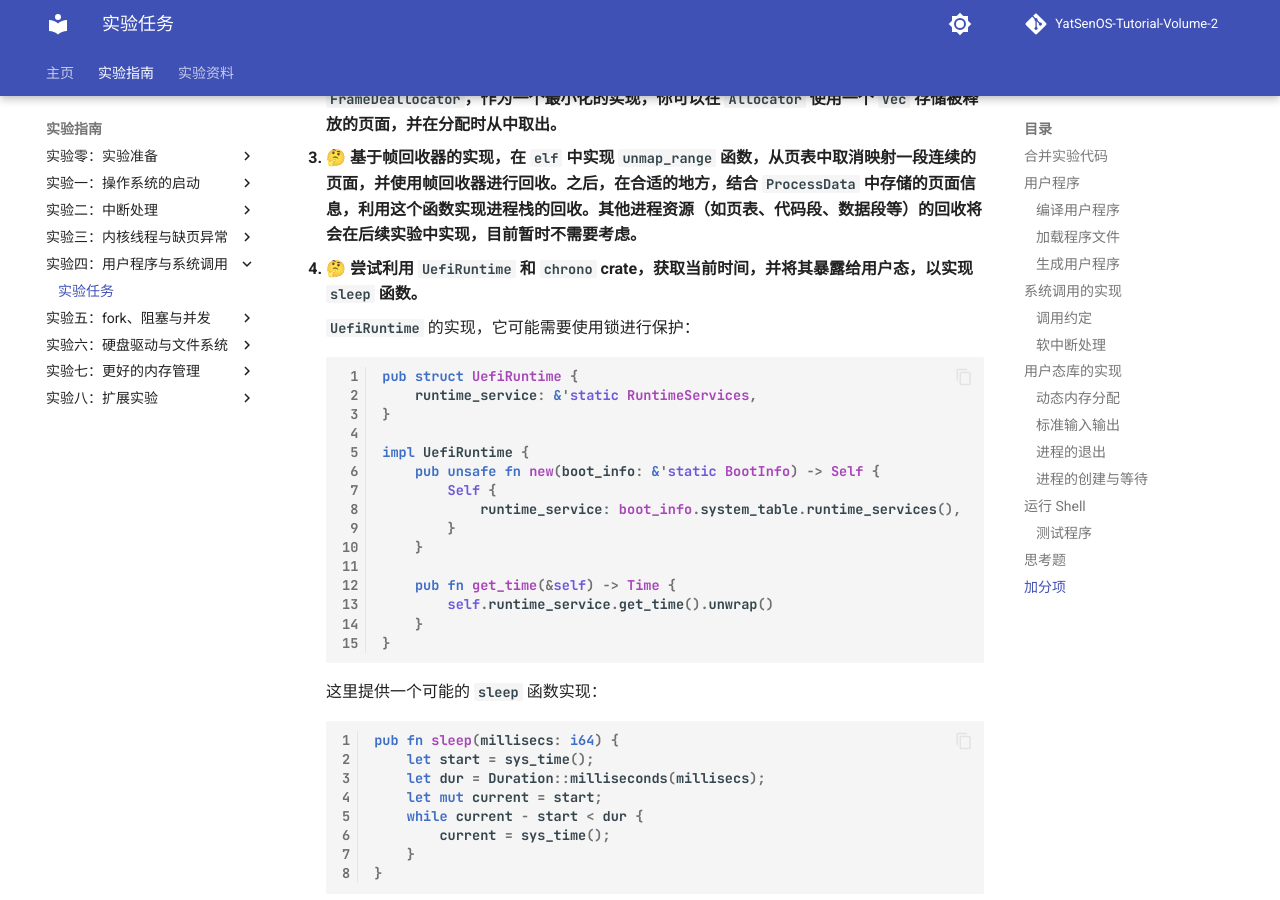
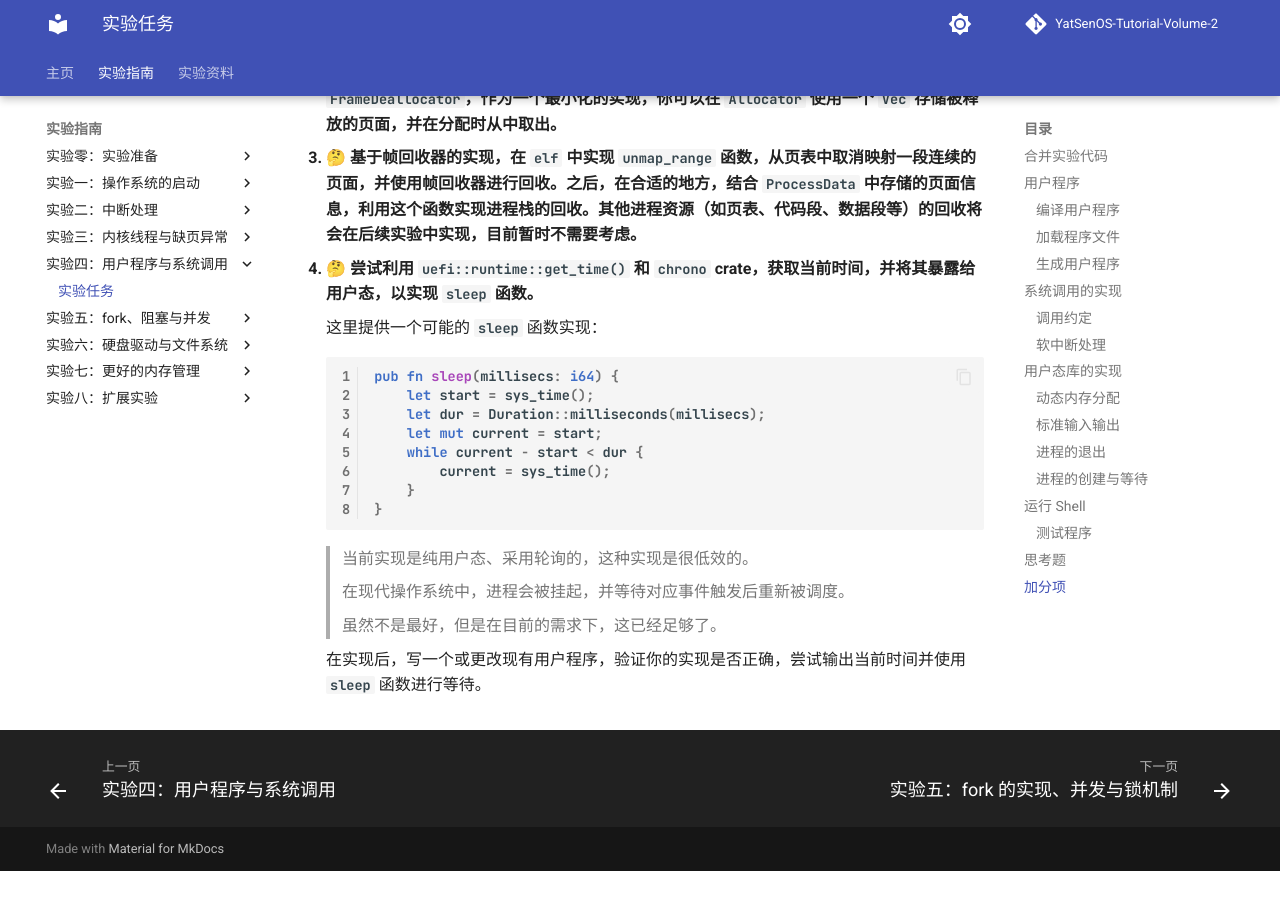
Before and after one commit to YatSenOS/YatSenOS-Tutorial-Volume-2, an MkDocs documentation site: the page built from docs/labs/0x04/tasks.md, in a window 1280 px wide and 900 px high, scrolled down 21780 px. Built offline with MkDocs 1.6.1 and Material for MkDocs 9.7.7, drawn with Linux system fonts in a browser that asks for light colours; comment, search, counter and statistics services are not loaded; after the commit the page ends 22651 px from its top, so only the background shows below that; some of the changed text lies outside the part shown.

Commit message:
chore(deps): update to uefi v0.32

````diff
--- a/docs/labs/0x04/tasks.md
+++ b/docs/labs/0x04/tasks.md
@@ -218,7 +218,7 @@
 
 let apps = if config.load_apps {
     info!("Loading apps...");
-    Some(load_apps(system_table.boot_services()))
+    Some(load_apps())
 } else {
     info!("Skip loading apps");
     None
@@ -966,27 +966,7 @@
 
 3. 🤔 基于帧回收器的实现，在 `elf` 中实现 `unmap_range` 函数，从页表中取消映射一段连续的页面，并使用帧回收器进行回收。之后，在合适的地方，结合 `ProcessData` 中存储的页面信息，利用这个函数实现进程栈的回收。其他进程资源（如页表、代码段、数据段等）的回收将会在后续实验中实现，目前暂时不需要考虑。
 
-4. 🤔 尝试利用 `UefiRuntime` 和 `chrono` crate，获取当前时间，并将其暴露给用户态，以实现 `sleep` 函数。
-
-    `UefiRuntime` 的实现，它可能需要使用锁进行保护：
-
-    ```rust
-    pub struct UefiRuntime {
-        runtime_service: &'static RuntimeServices,
-    }
-
-    impl UefiRuntime {
-        pub unsafe fn new(boot_info: &'static BootInfo) -> Self {
-            Self {
-                runtime_service: boot_info.system_table.runtime_services(),
-            }
-        }
-
-        pub fn get_time(&self) -> Time {
-            self.runtime_service.get_time().unwrap()
-        }
-    }
-    ```
+4. 🤔 尝试利用 `uefi::runtime::get_time()` 和 `chrono` crate，获取当前时间，并将其暴露给用户态，以实现 `sleep` 函数。
 
     这里提供一个可能的 `sleep` 函数实现：
 
--- a/src/0x00/pkg/boot/Cargo.toml
+++ b/src/0x00/pkg/boot/Cargo.toml
@@ -5,7 +5,7 @@
 # See more keys and their definitions at https://doc.rust-lang.org/cargo/reference/manifest.html
 
 [dependencies]
-uefi = { version = "0.31", default-features = false }
+uefi = { version = "0.32", default-features = false }
 log = "0.4"
 
 [features]
--- a/src/0x01/pkg/boot/Cargo.toml
+++ b/src/0x01/pkg/boot/Cargo.toml
@@ -6,7 +6,7 @@
 
 [dependencies]
 arrayvec = { version = "0.7", default-features = false }
-uefi = { version = "0.28", default-features = false }
+uefi = { version = "0.32", default-features = false }
 log = "0.4"
 x86_64 = "0.15"
 xmas-elf = "0.9"
--- a/src/0x01/pkg/kernel/Cargo.toml
+++ b/src/0x01/pkg/kernel/Cargo.toml
@@ -7,6 +7,7 @@
 [dependencies]
 boot = { package = "ysos_boot", path = "../boot", default-features = false }
 lazy_static = { version = "1.4", features = ["spin_no_std"] }
+uefi = { version = "0.32", default-features = false }
 paste = "1.0"
 spin = "0.9"
 x86 = "0.52"
--- a/src/0x02/pkg/kernel/Cargo.toml
+++ b/src/0x02/pkg/kernel/Cargo.toml
@@ -7,6 +7,7 @@
 [dependencies]
 boot = { package = "ysos_boot", path = "../boot", default-features = false }
 lazy_static = { version = "1.4", features = ["spin_no_std"] }
+uefi = { version = "0.32", default-features = false }
 crossbeam-queue = { version = "0.3", default-features = false, features = ["alloc"] }
 paste = "1.0"
 spin = "0.9"
--- a/src/0x03/pkg/kernel/Cargo.toml
+++ b/src/0x03/pkg/kernel/Cargo.toml
@@ -7,6 +7,7 @@
 [dependencies]
 boot = { package = "ysos_boot", path = "../boot", default-features = false }
 lazy_static = { version = "1.4", features = ["spin_no_std"] }
+uefi = { version = "0.32", default-features = false }
 crossbeam-queue = { version = "0.3", default-features = false, features = ["alloc"] }
 paste = "1.0"
 spin = "0.9"
````
Also changed, not shown: other parts of docs/labs/0x04/tasks.md (+2 -2 lines), docs/labs/0x00/tasks.md (+3 -5 lines), docs/labs/0x01/tasks.md (+3 -8 lines), 8 other files.
